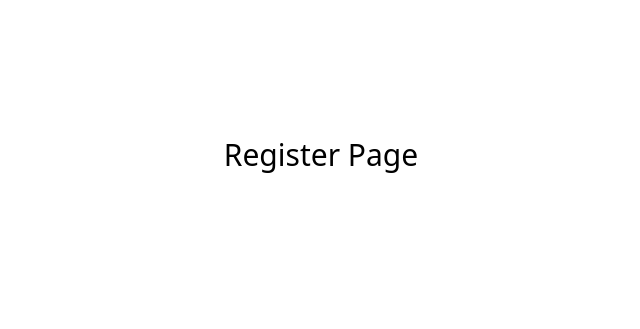
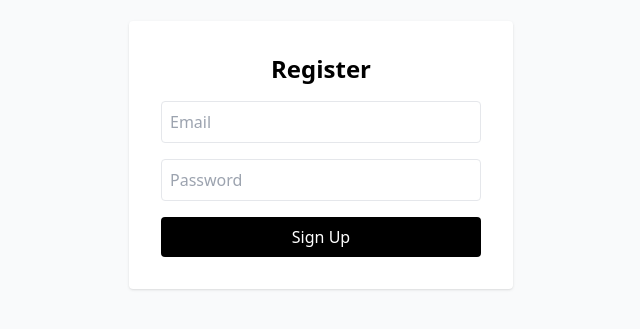
Before and after one commit to ManojBasty/echo-journal, a React (Vite) app in the folder echo-frontend/: page /register in a window 1280 px wide. Shown: the part 245-574 px from the top of the page, without its empty margins (319-959 px from the left). Built offline with nearby package versions, Linux system fonts and the light colour scheme.

Commit message:
feat(auth): add login and signup flow with JWT handling, axios integration, and correct API routing

```diff
--- /dev/null
+++ b/echo-frontend/src/api/auth.ts
@@ -0,0 +1,17 @@
+import api from "./axios";
+
+export const signupUser = async (email: string, password: string) => {
+  const response = await api.post("api/auth/signup", {
+    email,
+    password,
+  });
+  return response.data;
+};
+
+export const loginUser = async (email: string, password: string) => {
+  const response = await api.post("api/auth/login", {
+    email,
+    password,
+  });
+  return response.data;
+};
--- a/echo-frontend/src/api/axios.ts
+++ b/echo-frontend/src/api/axios.ts
@@ -0,0 +1,7 @@
+import axios from "axios";
+
+const api = axios.create({
+  baseURL: "http://localhost:5000",
+});
+
+export default api;
--- a/echo-frontend/src/components/Sidebar.tsx
+++ b/echo-frontend/src/components/Sidebar.tsx
@@ -1,4 +1,4 @@
-import { Link } from "react-router-dom";
+import { Link, NavLink } from "react-router-dom";
 
 export default function Sidebar() {
   return (
@@ -10,13 +10,13 @@ export default function Sidebar() {
 
       <nav className="flex flex-col gap-4 px-6">
 
-        <Link to="/dashboard" className="hover:text-gray-300">
+        <NavLink to="/dashboard" className="hover:text-gray-300">
           Dashboard
-        </Link>
+        </NavLink>
 
-        <Link to="/journal" className="hover:text-gray-300">
+        <NavLink to="/journal" className="hover:text-gray-300">
           Journal
-        </Link>
+        </NavLink>
 
       </nav>
 
--- a/echo-frontend/src/layouts/MainLayout.tsx
+++ b/echo-frontend/src/layouts/MainLayout.tsx
@@ -3,7 +3,7 @@ import Sidebar from "../components/Sidebar";
 
 export default function MainLayout({ children }: { children: React.ReactNode }) {
   return (
-    <div className="flex h-screen bg-gray-100">
+    <div className="flex h-screen bg-gray-50">
 
       <Sidebar />
 
--- a/echo-frontend/src/pages/Login.tsx
+++ b/echo-frontend/src/pages/Login.tsx
@@ -1,7 +1,56 @@
+import { useState } from "react";
+import { useNavigate } from "react-router-dom";
+import { loginUser } from "../api/auth";
+
 export default function Login() {
+  const [email, setEmail] = useState("");
+  const [password, setPassword] = useState("");
+  const navigate = useNavigate();
+
+  const handleLogin = async () => {
+    try {
+      const data = await loginUser(email, password);
+
+      // store token
+      localStorage.setItem("token", data.token);
+
+      // redirect
+      navigate("/dashboard");
+    } catch (error: any) {
+      alert(error.response?.data?.message || "Login failed");
+    }
+  };
+
   return (
-    <div className="h-screen flex items-center justify-center text-3xl">
-      Login Page
+    <div className="h-screen flex items-center justify-center bg-gray-50">
+      <div className="bg-white p-8 rounded shadow w-96 space-y-4">
+
+        <h2 className="text-2xl font-semibold text-center">Login</h2>
+
+        <input
+          type="email"
+          placeholder="Email"
+          className="w-full border p-2 rounded"
+          value={email}
+          onChange={(e) => setEmail(e.target.value)}
+        />
+
+        <input
+          type="password"
+          placeholder="Password"
+          className="w-full border p-2 rounded"
+          value={password}
+          onChange={(e) => setPassword(e.target.value)}
+        />
+
+        <button
+          onClick={handleLogin}
+          className="w-full bg-black text-white p-2 rounded"
+        >
+          Login
+        </button>
+
+      </div>
     </div>
   );
 }
--- a/echo-frontend/src/pages/Register.tsx
+++ b/echo-frontend/src/pages/Register.tsx
@@ -1,7 +1,54 @@
+import { useState } from "react";
+import { useNavigate } from "react-router-dom";
+import { signupUser } from "../api/auth";
+
 export default function Register() {
+  const [email, setEmail] = useState("");
+  const [password, setPassword] = useState("");
+  const navigate = useNavigate();
+
+  const handleSignup = async () => {
+    try {
+      await signupUser(email, password);
+
+      alert("Signup successful! Please login.");
+      navigate("/");
+    } catch (error: any) {
+      console.log(error);
+      alert(error.response?.data?.message || "Signup failed");
+    }
+  };
+
   return (
-    <div className="h-screen flex items-center justify-center text-3xl">
-      Register Page
+    <div className="h-screen flex items-center justify-center bg-gray-50">
+      <div className="bg-white p-8 rounded shadow w-96 space-y-4">
+
+        <h2 className="text-2xl font-semibold text-center">Register</h2>
+
+        <input
+          type="email"
+          placeholder="Email"
+          className="w-full border p-2 rounded"
+          value={email}
+          onChange={(e) => setEmail(e.target.value)}
+        />
+
+        <input
+          type="password"
+          placeholder="Password"
+          className="w-full border p-2 rounded"
+          value={password}
+          onChange={(e) => setPassword(e.target.value)}
+        />
+
+        <button
+          onClick={handleSignup}
+          className="w-full bg-black text-white p-2 rounded"
+        >
+          Sign Up
+        </button>
+
+      </div>
     </div>
   );
 }
```
